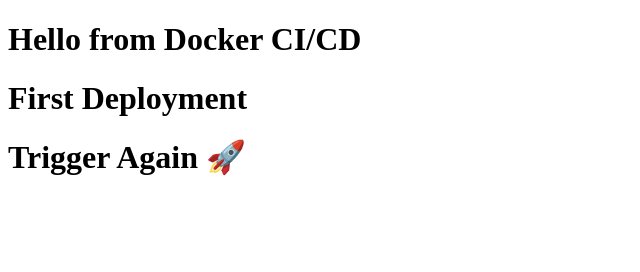
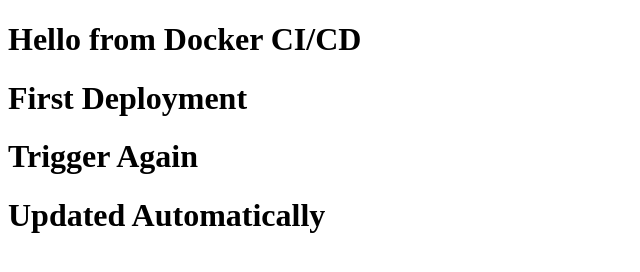
Before and after one commit to hk12r/ci-cd-app, a plain HTML site: page index.html in a window 1280 px wide. Shown: the whole page, without its empty margins (0-640 px from the left). Drawn offline with Linux system fonts and the light colour scheme.

Commit message:
test auto update

```diff
--- a/index.html
+++ b/index.html
@@ -5,7 +5,8 @@
     <title>My App</title>
 </head>
 <body>
-    <h1>Hello from Docker CI/CD </h1>
-    <h1>First Deployment </h1>
-    <h1>Trigger Again 🚀</h1>
+    <h1>Hello from Docker CI/CD</h1>
+    <h1>First Deployment</h1>
+    <h1>Trigger Again</h1>
+    <h1>Updated Automatically</h1>
 </body>
```
